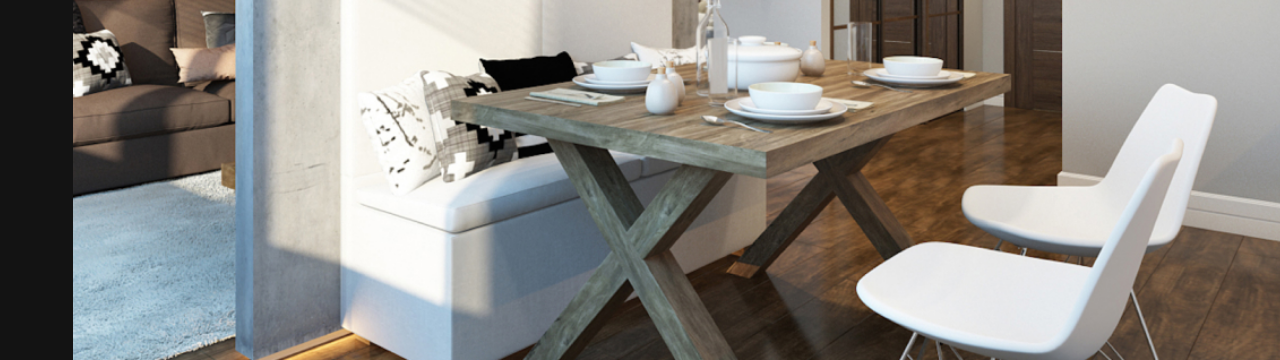
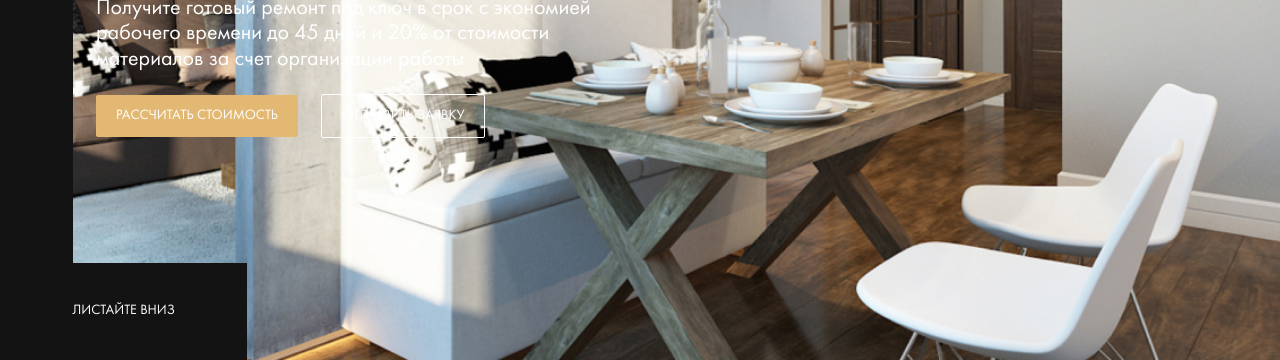
Before and after one commit to Kostya-star/Repairs_site, a website: page index.html in a window 1280 px wide. Shown: the part 440-800 px from the top of the page. Drawn offline with Linux system fonts and the light colour scheme; files whose address does not match are found by name.

Commit message:
feat: hero style and added Yeseva One font

```diff
--- a/index.html
+++ b/index.html
@@ -4,6 +4,9 @@
   <meta charset="UTF-8">
   <meta http-equiv="X-UA-Compatible" content="IE=edge">
   <meta name="viewport" content="width=device-width, initial-scale=1.0">
+  <!-- <link rel="preconnect" href="https://fonts.googleapis.com">
+<link rel="preconnect" href="https://fonts.gstatic.com" crossorigin> -->
+<link href="https://fonts.googleapis.com/css2?family=Yeseva+One&display=swap" rel="stylesheet">
   <link rel="stylesheet" href="css/style.css">
   <title>Document</title>
 </head>
@@ -31,17 +34,18 @@
   <main>
     <section class="hero">
       <div class="instagram hero__instagram"><a href="#" class="instagram__link">Instagram</a></div>
+      <div class="container">
         <div class="hero__content">
-          <div class="container">
-          <h1 class="title hero__title">Турецкий ремонт в Ростове-на-дону</h1>
+          <h1 class="title hero__title">Турецкий ремонт
+            в&nbsp;<span class="title--primary">Ростове-на-дону</span></h1>
           <p class="hero__text">Получите готовый ремонт под ключ в срок с экономией рабочего времени до 45 дней и 20% от стоимости материалов за счет организации работы</p>
           <button class="button hero__button button--primary">Рассчитать стоимость</button>
           <button class="button hero__button button--outline">Отправить заявку</button>
         </div>
-        <!-- /.container -->
+        <!-- /.hero__content -->
       </div>
-      <!-- /.hero__content -->
-      <a href="#" class="scroll-down">Листайте вниз</a>
+      <!-- /.container -->
+      <a href="#" class="hero__scroll-down">Листайте вниз</a>
     </section>
   </main>
 </body>
--- a/sass/_grid.sass
+++ b/sass/_grid.sass
@@ -1,3 +1,4 @@
 .container
+  width: 85%
   max-width: 1256px
   margin: auto
--- a/sass/templates/_hero.sass
+++ b/sass/templates/_hero.sass
@@ -1,15 +1,38 @@
 .hero
   position: relative
   padding-top: 100px
+  display: flex
+  flex-direction: column
+  justify-content: start
   background: $dark url('../img/hero-bg.jpg') no-repeat center / cover
   height: 100vh
   color: $light
+  &__content
+    max-width: 670px
+  &__text
+    font-size: 22px
+    max-width: 504px
+  &__button
+    margin-right: 20px
   &__instagram
     position: absolute
     left: 0
     top: 0
     max-width: 80px
     height: 100%
+  &__scroll-down
+    position: absolute
+    display: flex
+    justify-content: center
+    align-items: center
+    left: 0
+    bottom: 0
+    min-width: 247px
+    min-height: 97px
+    background-color: $dark
+    text-transform: uppercase
+    color: $light
+    text-decoration: none
 .instagram
   display: flex
   justify-content: center
@@ -22,3 +45,8 @@
     transform: rotate(90deg)
 .title
   margin: 0
+  font-family: 'Yeseva One', cursive
+  text-transform: uppercase
+  font-size: 40px
+  &--primary
+    color: $primary
```
Also changed, not shown: css/style.css.
